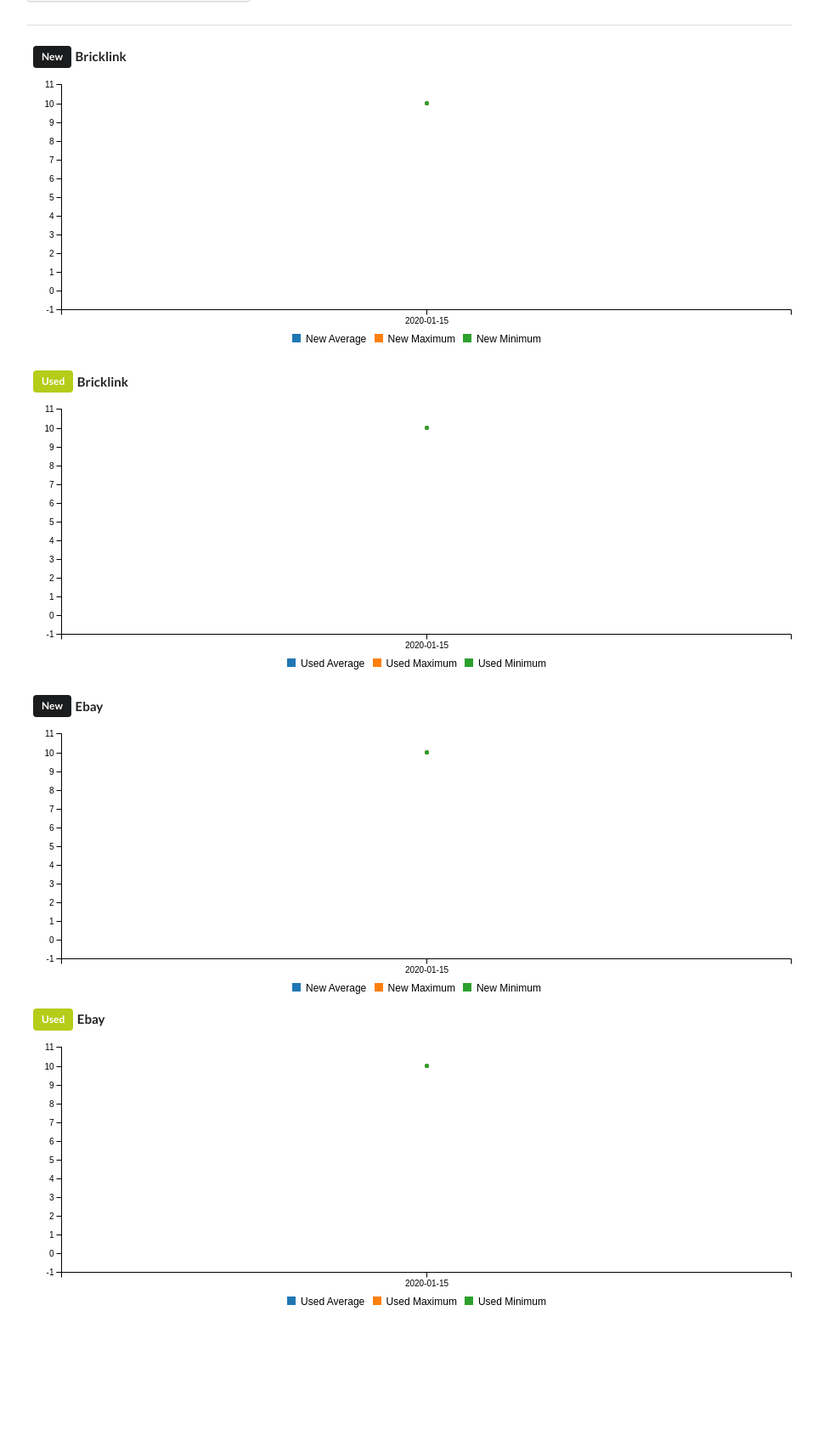
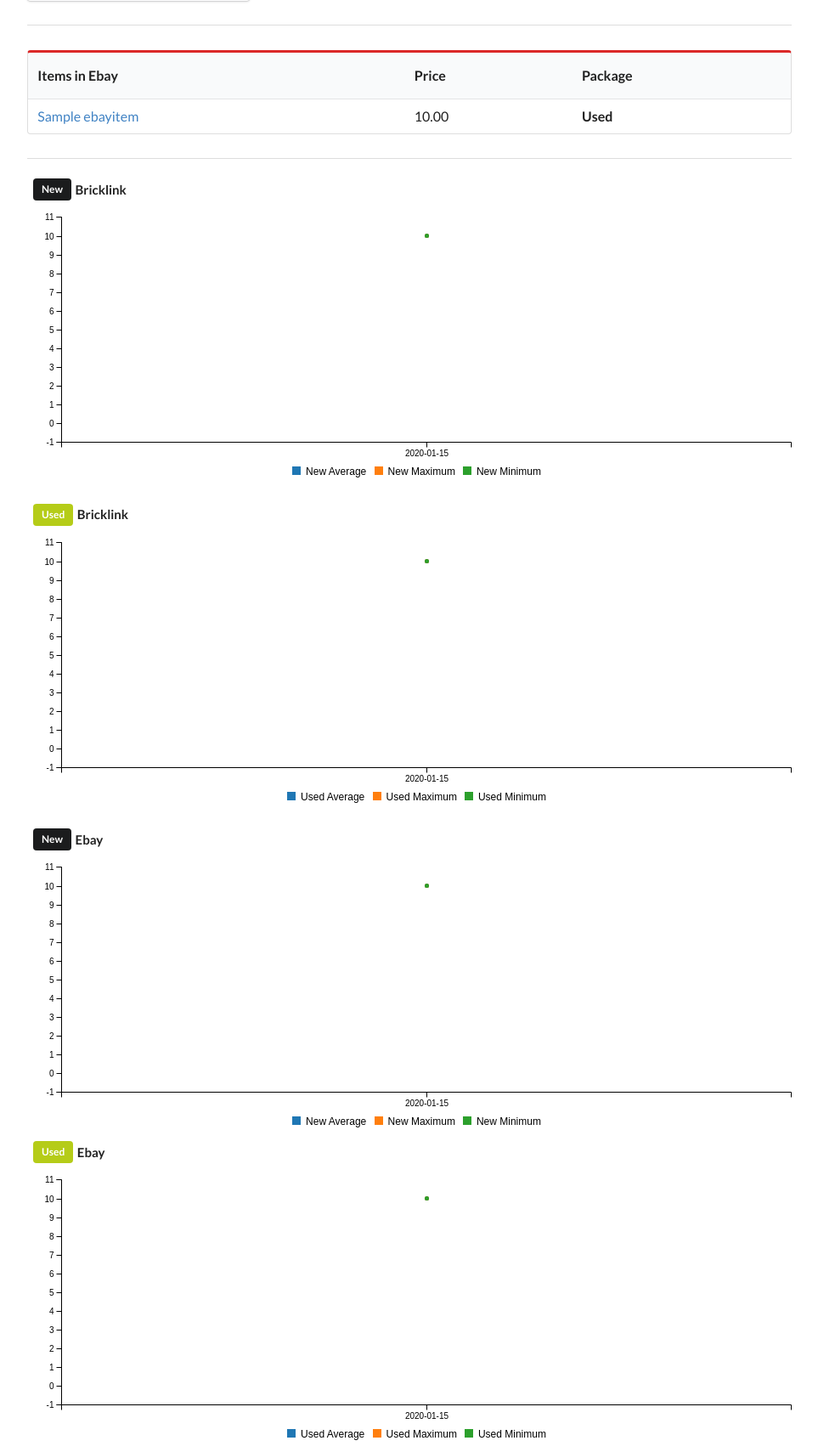
Before and after one commit to 0hoo/brick, a Django app: page /products/1/ in a window 1280 px wide. Shown: the part 677-2386 px from the top of the page at 85% size, without its empty margins (158-1121 px from the left). Before the commit the page ends 2216 px from the top, so only its background shows below. Run offline with Django 3.2, Linux system fonts and the light colour scheme; a user stored in the database is signed in; tables that the repository leaves empty hold one stand-in row (values such as "Sample post"); grey boxes marked "Sample" are stand-in pictures.

Commit message:
ebay item 아이템에 표시, Products에 테마 표시

```diff
--- a/bricksite/products/models.py
+++ b/bricksite/products/models.py
@@ -12,6 +12,9 @@ class ProductManager(models.Manager):
         return self.filter(
             Q(title__icontains=title_or_product_code) | Q(product_code__icontains=title_or_product_code)
         ).order_by('title')[:10]
+
+    def theme_titles(self):
+        return self.values_list('theme_title', flat=True).distinct().order_by('theme_title')
 
 
 class Product(TimeStampedModel):
--- a/bricksite/products/views.py
+++ b/bricksite/products/views.py
@@ -8,17 +8,22 @@ from .models import Product
 from items.models import Item
 from bookmarks.models import Bookmark
 
+from django.db import models
 
 class ProductListView(LoginRequiredMixin, NullOrderableListMixin, ListView):
     model = Product
     context_object_name = 'products'
     template_name = 'products/list.html'
-    paginate_by = 20
+    paginate_by = 40
     order_by = 'official_price'
     ordering = 'desc'
 
     def get_context_data(self, **kwargs):
         context = super(ProductListView, self).get_context_data(**kwargs)
+        theme_titles = Product.objects.theme_titles()
+        print(theme_titles.count())
+        #theme_titles = Product.objects.values('theme_title').distinct('theme_title')
+
         adjacent_pages = 3
         page_number = context['page_obj'].number
         num_pages = context['paginator'].num_pages
@@ -33,6 +38,7 @@ class ProductListView(LoginRequiredMixin, NullOrderableListMixin, ListView):
             'page_numbers': page_numbers,
             'show_first': 1 not in page_numbers,
             'show_last': num_pages not in page_numbers,
+            'theme_titles': theme_titles,
         })
         return context
 
--- a/bricksite/templates/products/detail.html
+++ b/bricksite/templates/products/detail.html
@@ -196,6 +196,25 @@ showLineChartC3('#chart-ebay-used', [
         </div>
     </div>
     <div class="ui divider"></div>
+    {% if product.ebay_item_set %}
+    <div class="row">
+        <div class="sixteen wide column">
+            <table class="ui compact red table">
+                <thead><tr><th>Items in Ebay</th><th>Price</th><th>Package</th></tr></thead>
+                <tbody>
+                    {% for ebay_item in product.ebay_item_set.all %}
+                    <tr>
+                    <td><a href="{{ ebay_item.link }}">{{ ebay_item.title }}</a></td>
+                    <td>{{ ebay_item.price }}</td>
+                    <td>{% if ebay_item.used %}<strong>Used</strong>{% else %}<strong>New</strong>{% endif %}</td>
+                        </tr>
+                    {% endfor %}
+                </tbody>
+            </table>
+        </div>
+    </div>
+    <div class="ui divider"></div>
+    {% endif %}
     <div class="row">
         <div class="sixteen wide column">
             <h4 class="ui header">
```
Also changed, not shown: bricksite/templates/items/detail.html (+20 -0 lines), bricksite/templates/products/list.html (+20 -0 lines).
